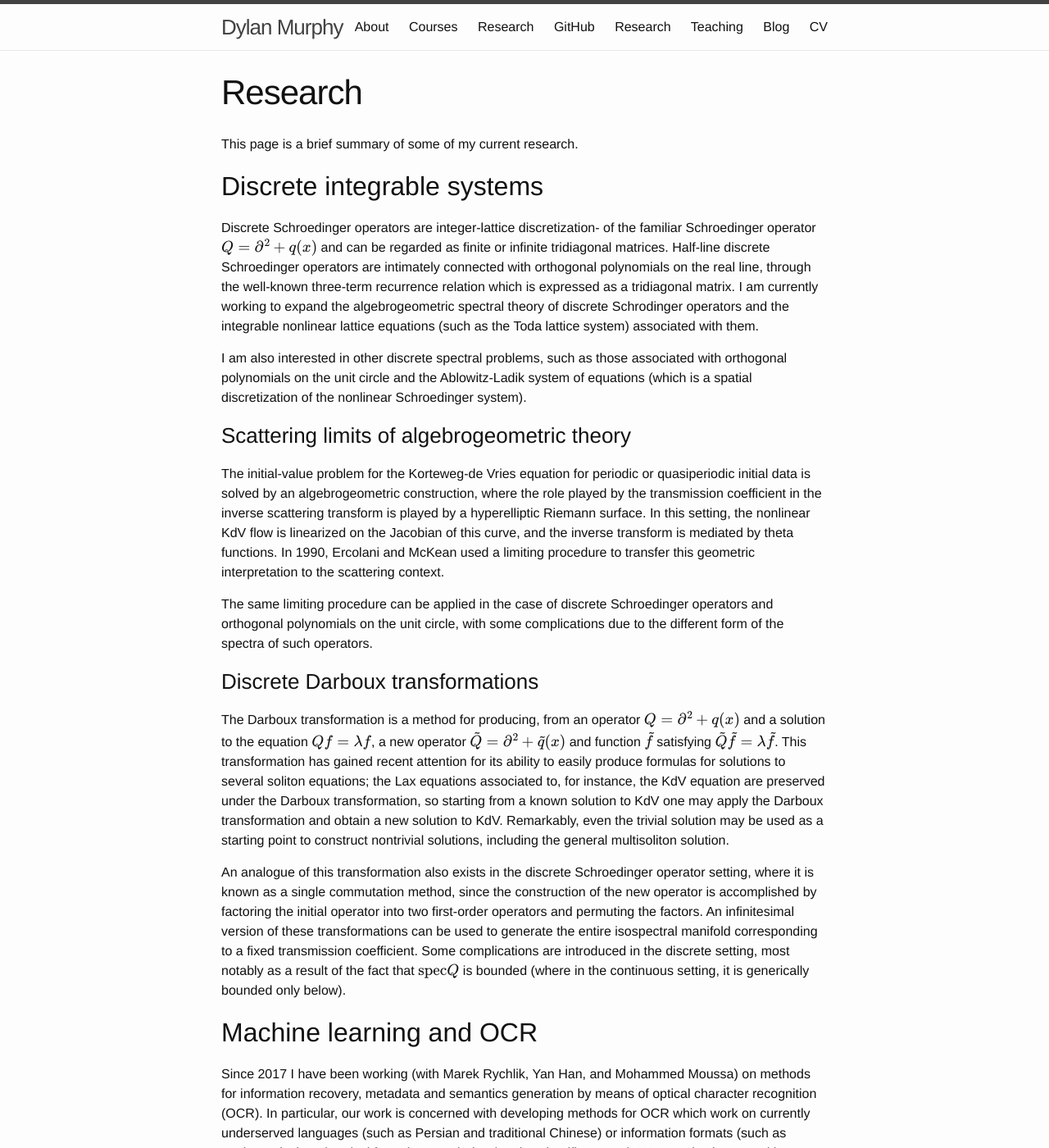
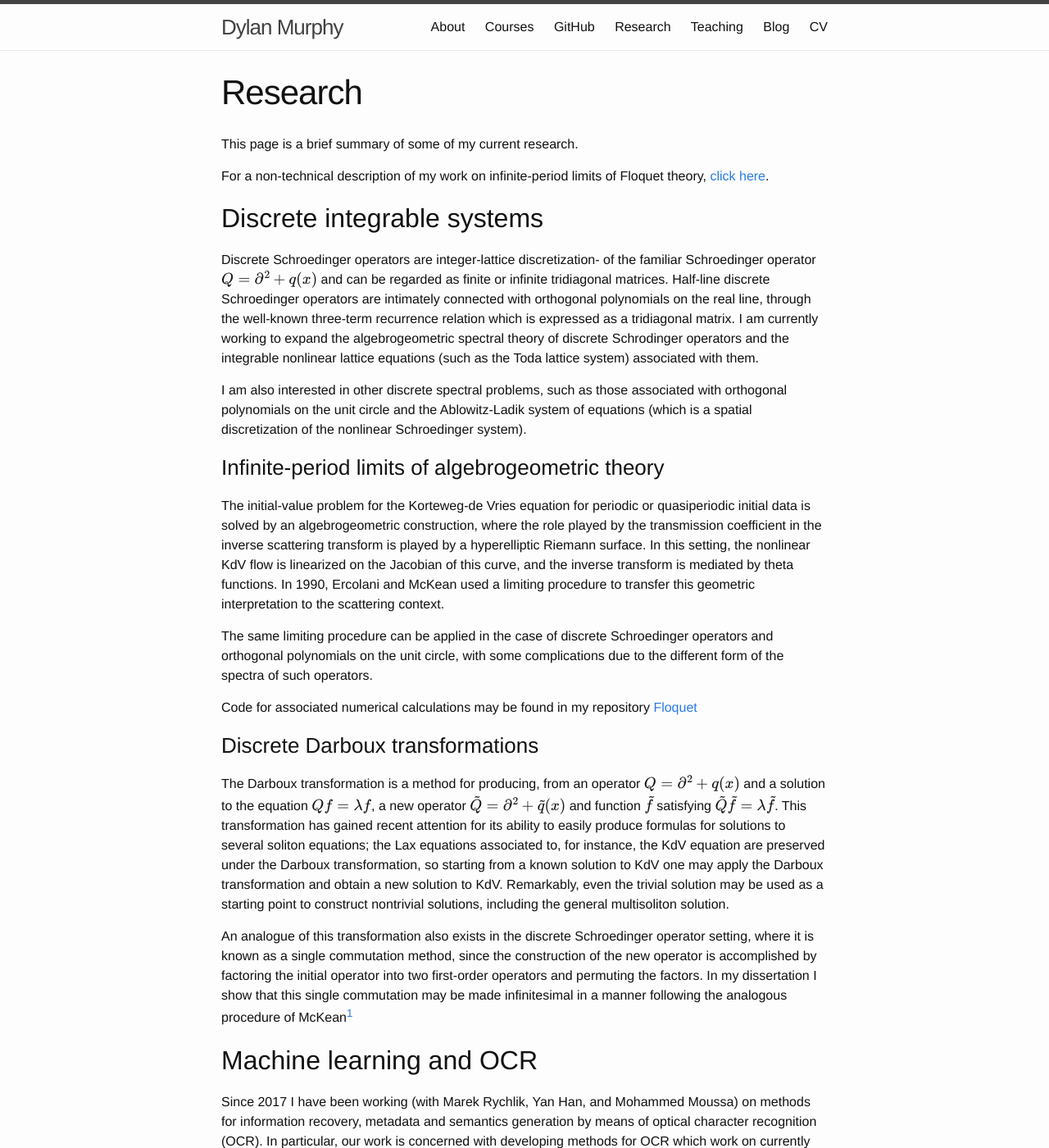
Before and after one commit to mpdylan/mpdylan.github.io, a Jekyll site: the page built from research.md, in a window 1280 px wide and 1400 px high. Shown: the whole window at 82% size. Built offline with Jekyll 4.4.1, drawn with Linux system fonts in a browser that asks for light colours; formulas are drawn with MathJax 3; some of the changed text lies outside the part shown.

Commit message:
updating some things

```diff
--- a/research.md
+++ b/research.md
@@ -7,6 +7,8 @@ permalink: /research/
 
 This page is a brief summary of some of my current research.
 
+For a non-technical description of my work on infinite-period limits of Floquet theory, [click here](https://mpdylan.github.io/research/nontech/).
+
 ## Discrete integrable systems
 
 Discrete Schroedinger operators are integer-lattice discretization- of the familiar Schroedinger operator \\(Q = \partial^2 + q(x)\\) and can be regarded as finite or infinite tridiagonal matrices.
@@ -15,13 +17,15 @@ I am currently working to expand the algebrogeometric spectral theory of discret
 
 I am also interested in other discrete spectral problems, such as those associated with orthogonal polynomials on the unit circle and the Ablowitz-Ladik system of equations (which is a spatial discretization of the nonlinear Schroedinger system).
 
-### Scattering limits of algebrogeometric theory
+### Infinite-period limits of algebrogeometric theory
 
 The initial-value problem for the Korteweg-de Vries equation for periodic or quasiperiodic initial data is solved by an algebrogeometric construction, where the role played by the transmission coefficient in the inverse scattering transform is played by a hyperelliptic Riemann surface.
 In this setting, the nonlinear KdV flow is linearized on the Jacobian of this curve, and the inverse transform is mediated by theta functions.
 In 1990, Ercolani and McKean used a limiting procedure to transfer this geometric interpretation to the scattering context.
 
 The same limiting procedure can be applied in the case of discrete Schroedinger operators and orthogonal polynomials on the unit circle, with some complications due to the different form of the spectra of such operators.
+
+Code for associated numerical calculations may be found in my repository [Floquet](https://github.com/mpdylan/Floquet/)
 
 ### Discrete Darboux transformations
 
@@ -30,8 +34,8 @@ This transformation has gained recent attention for its ability to easily produc
 Remarkably, even the trivial solution may be used as a starting point to construct nontrivial solutions, including the general multisoliton solution.
 
 An analogue of this transformation also exists in the discrete Schroedinger operator setting, where it is known as a single commutation method, since the construction of the new operator is accomplished by factoring the initial operator into two first-order operators and permuting the factors.
-An infinitesimal version of these transformations can be used to generate the entire isospectral manifold corresponding to a fixed transmission coefficient.
-Some complications are introduced in the discrete setting, most notably as a result of the fact that \\(\mathrm{spec} Q\\) is bounded (where in the continuous setting, it is generically bounded only below).
+In my dissertation I show that this single commutation may be made infinitesimal in a manner following the analogous procedure of McKean[^1]
+
 
 ## Machine learning and OCR
 
@@ -40,3 +44,6 @@ In particular, our work is concerned with developing methods for OCR which work
 We are also interested in applying machine learning techniques to the OCR-processed information to extract metadata and semantic information in addition to the machine-readable text.
 This will have immediate application at the University of Arizona, which due to an ongoing collaboration with the Afghanistan Center at Kabul University, currently houses one of the largest collections in the world of documents in the Pashto and Dari languages.
 This collection is in the form of digitized, but not machine-readable (or searchable), documents.
+
+[^1]:McKean, H. "Geometry of KdV(1): Additions and the Unimodular Spectral Class". *Revista Matematica Iberoamericana*, vol. 2, no. 3 (1986).
+[^2]:Ercolani, N. and McKean, H. "Geometry of KdV(4): Abel sums, Jacobi variety, and theta function in the scattering case". *Inventiones Mathematicae*, vol. 99, pp. 483-544 (1990).
```
Also changed, not shown: nontechnical.md (+6 -3 lines).
